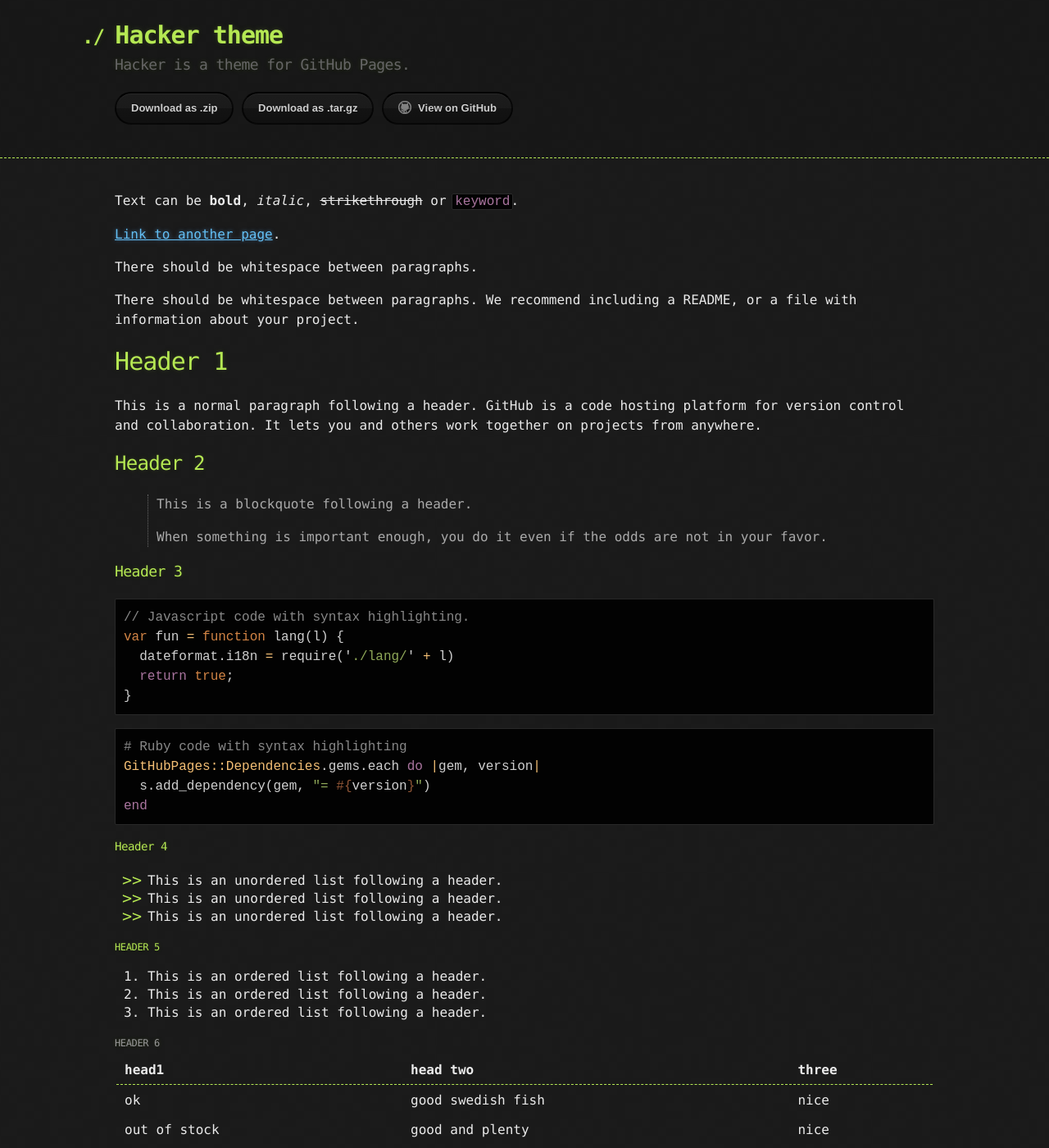
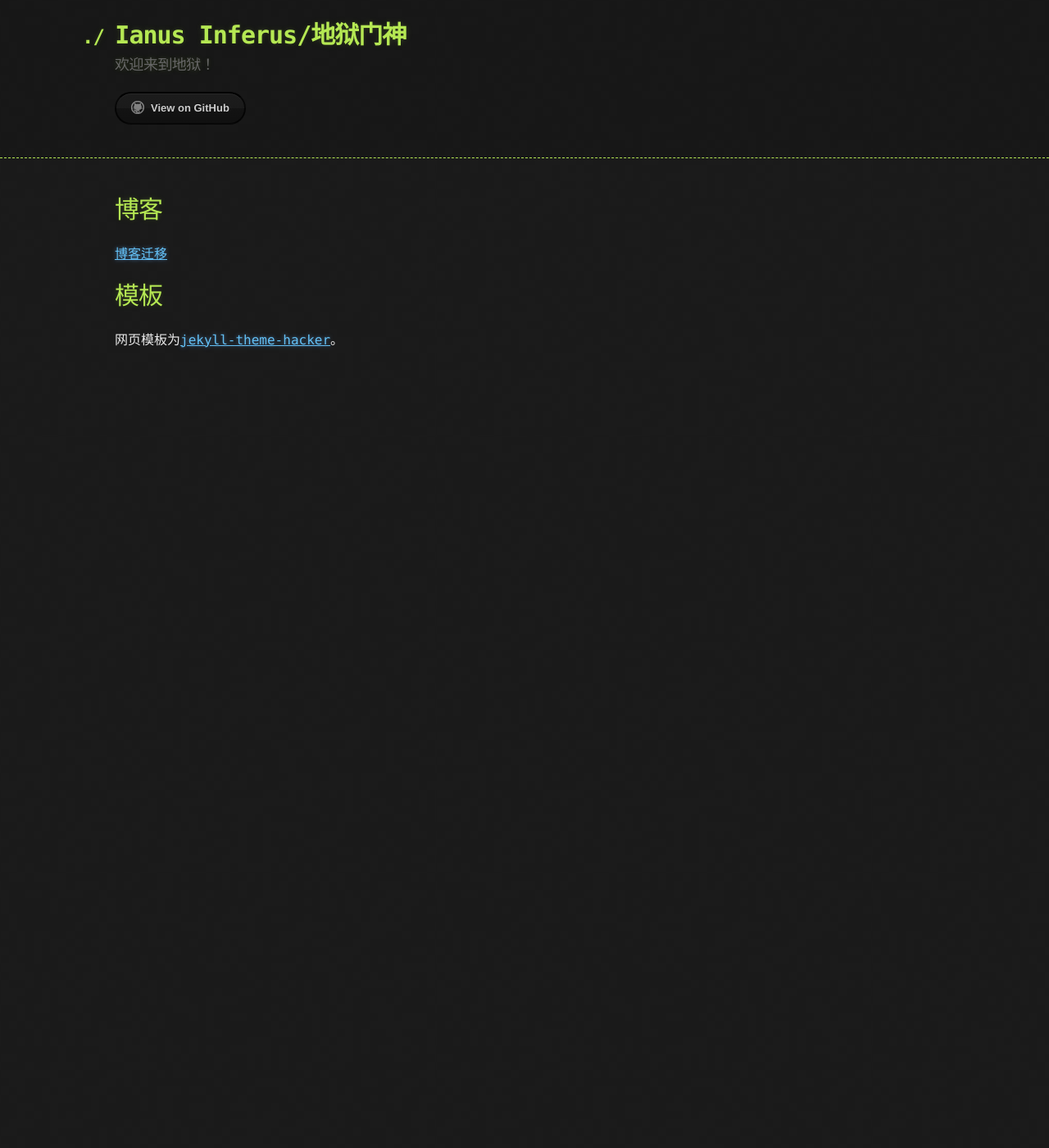
Before and after one commit to IanusInferus/ianusinferus.github.io, a Jekyll site: the page built from index.md, in a window 1280 px wide and 1400 px high. Shown: the whole window at 82% size. Built offline with Jekyll 4.4.1, drawn with Linux system fonts in a browser that asks for light colours; some of the changed text lies outside the part shown.

Commit message:
清理内容

````diff
--- a/_config.yml
+++ b/_config.yml
@@ -1,5 +1,6 @@
-title: Hacker theme
-description: Hacker is a theme for GitHub Pages.
-show_downloads: true
+title: Ianus Inferus/地狱门神
+description: 欢迎来到地狱！
+show_downloads: false
 google_analytics:
 theme: jekyll-theme-hacker
+author: Ianus Inferus
--- a/index.md
+++ b/index.md
@@ -2,122 +2,10 @@
 layout: default
 ---
 
-Text can be **bold**, _italic_, ~~strikethrough~~ or `keyword`.
+# 博客
 
-[Link to another page](./another-page.html).
+[博客迁移](./posts/20210410_hello.html)
 
-There should be whitespace between paragraphs.
+# 模板
 
-There should be whitespace between paragraphs. We recommend including a README, or a file with information about your project.
-
-# Header 1
-
-This is a normal paragraph following a header. GitHub is a code hosting platform for version control and collaboration. It lets you and others work together on projects from anywhere.
-
-## Header 2
-
-> This is a blockquote following a header.
->
-> When something is important enough, you do it even if the odds are not in your favor.
-
-### Header 3
-
-```js
-// Javascript code with syntax highlighting.
-var fun = function lang(l) {
-  dateformat.i18n = require('./lang/' + l)
-  return true;
-}
-```
-
-```ruby
-# Ruby code with syntax highlighting
-GitHubPages::Dependencies.gems.each do |gem, version|
-  s.add_dependency(gem, "= #{version}")
-end
-```
-
-#### Header 4
-
-*   This is an unordered list following a header.
-*   This is an unordered list following a header.
-*   This is an unordered list following a header.
-
-##### Header 5
-
-1.  This is an ordered list following a header.
-2.  This is an ordered list following a header.
-3.  This is an ordered list following a header.
-
-###### Header 6
-
-| head1        | head two          | three |
-|:-------------|:------------------|:------|
-| ok           | good swedish fish | nice  |
-| out of stock | good and plenty   | nice  |
-| ok           | good `oreos`      | hmm   |
-| ok           | good `zoute` drop | yumm  |
-
-### There's a horizontal rule below this.
-
-* * *
-
-### Here is an unordered list:
-
-*   Item foo
-*   Item bar
-*   Item baz
-*   Item zip
-
-### And an ordered list:
-
-1.  Item one
-1.  Item two
-1.  Item three
-1.  Item four
-
-### And a nested list:
-
-- level 1 item
-  - level 2 item
-  - level 2 item
-    - level 3 item
-    - level 3 item
-- level 1 item
-  - level 2 item
-  - level 2 item
-  - level 2 item
-- level 1 item
-  - level 2 item
-  - level 2 item
-- level 1 item
-
-### Small image
-
-![Octocat](https://github.githubassets.com/images/icons/emoji/octocat.png)
-
-### Large image
-
-![Branching](https://guides.github.com/activities/hello-world/branching.png)
-
-
-### Definition lists can be used with HTML syntax.
-
-<dl>
-<dt>Name</dt>
-<dd>Godzilla</dd>
-<dt>Born</dt>
-<dd>1952</dd>
-<dt>Birthplace</dt>
-<dd>Japan</dd>
-<dt>Color</dt>
-<dd>Green</dd>
-</dl>
-
-```
-Long, single-line code blocks should not wrap. They should horizontally scroll if they are too long. This line should be long enough to demonstrate this.
-```
-
-```
-The final element.
-```
+网页模板为[jekyll-theme-hacker](https://github.com/pages-themes/hacker)。
````
Also changed, not shown: another-page.md (deleted, +0 -9 lines), docs/CODE_OF_CONDUCT.md (deleted, +0 -46 lines), docs/CONTRIBUTING.md (deleted, +0 -88 lines), docs/SUPPORT.md (deleted, +0 -9 lines), posts/20210410_hello.md (added, +9 -0 lines), .github/config.yml (deleted), .github/no-response.yml (deleted), .github/settings.yml (deleted), .github/stale.yml (deleted), .github/workflows/ci.yaml (deleted), Gemfile.lock (added), README.md, thumbnail.png (deleted), 3 other files.
